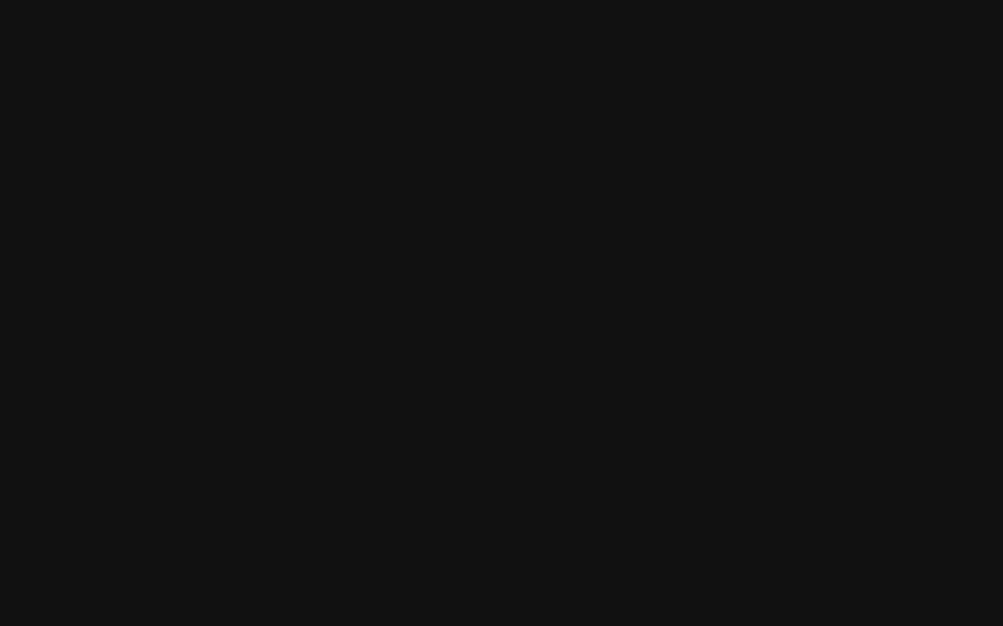
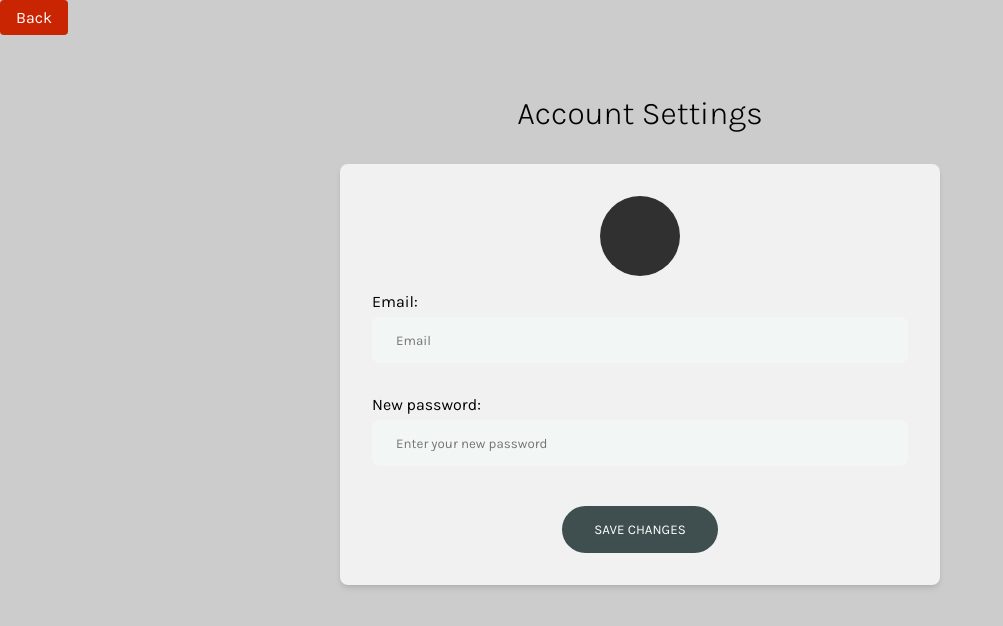
Before and after one commit to momo2611/movie-nuxt-app, a Nuxt app: page /profile/Profile in a window 1280 px wide. Before the commit this address had no page. Shown: the top 626 px of the page, without its empty margins (0-1003 px from the left). Built offline with nearby package versions, Linux system fonts and the light colour scheme.

Commit message:
add profile, change pass

```diff
--- a/components/Header.vue
+++ b/components/Header.vue
@@ -15,9 +15,13 @@
     >
       Log out
     </div>
-    <div v-if="user" class="button button-light username">
+    <NuxtLink
+      :to="{ name: 'profile-Profile' }"
+      v-if="user"
+      class="button button-light username"
+    >
       {{ this.$fire.auth.currentUser.email }}
-    </div>
+    </NuxtLink>
   </div>
 </template>
 
--- /dev/null
+++ b/pages/profile/Profile.vue
@@ -0,0 +1,153 @@
+<template>
+  <div class="profile">
+    <Modal
+      v-if="modalActive"
+      :modalMessage="modalMessage"
+      @close-modal="closeModal"
+    />
+    <NuxtLink class="button" :to="{ name: 'index' }">Back</NuxtLink>
+
+    <div class="container">
+      <h2>Account Settings</h2>
+      <div class="profile-info">
+        <div class="initials"></div>
+        <!-- email -->
+        <div class="input">
+          <label for="email">Email:</label>
+          <input disabled type="text" id="email" placeholder="Email" />
+        </div>
+        <!-- new-password -->
+        <div class="input">
+          <label for="newpassword">New password:</label>
+          <input
+            placeholder="Enter your new password"
+            type="password"
+            id="newpassword"
+            v-model="newpassword"
+          />
+        </div>
+        <button @click.prevent="updateProfile">Save Changes</button>
+      </div>
+    </div>
+  </div>
+</template>
+
+<script>
+import { updatePassword } from 'firebase/auth'
+import Modal from '../../components/Modal.vue'
+export default {
+  name: 'Profile',
+  data() {
+    return {
+      cpassword: '',
+      newpassword: '',
+      modalMessage: 'Changes were saved!',
+      modalActive: null,
+    }
+  },
+  methods: {
+    updateProfile() {
+      const that = this
+      updatePassword(this.$fire.auth.currentUser, this.newpassword)
+        .then(() => {
+          that.modalActive = !that.modalActive
+
+          setTimeout(function () {
+            window.location.reload(true)
+          }, 10000)
+        })
+        .catch((err) => {
+          that.modalActive = !that.modalActive
+          that.modalMessage = err.message
+        })
+    },
+    closeModal() {
+      this.modalActive = !this.modalActive
+    },
+  },
+  components: { Modal },
+}
+</script>
+<style lang="scss" scoped>
+button {
+  transition: 500ms ease all;
+  cursor: pointer;
+  margin-top: 24px;
+  padding: 16px 32px;
+  background-color: #3f4e4f;
+  color: #fff;
+  border-radius: 24px;
+  border: none;
+  text-transform: uppercase;
+  align-self: center;
+  &:focus {
+    outline: none;
+  }
+  &:hover {
+    background-color: rgba(162, 123, 92, 0.7);
+  }
+}
+.profile {
+  background-color: #ccc;
+  height: 100vh;
+  .container {
+    max-width: 1000px;
+    padding: 60px 25px;
+
+    h2 {
+      text-align: center;
+      margin-bottom: 16px;
+      font-weight: 300;
+      font-size: 32px;
+    }
+
+    .profile-info {
+      border-radius: 8px;
+      box-shadow: 0 4px 6px -1px rgba(0, 0, 0, 0.1),
+        0 2px 4px -1px rgba(0, 0, 0, 0.06);
+      padding: 32px;
+      background-color: #f1f1f1;
+      display: flex;
+      flex-direction: column;
+      max-width: 600px;
+      margin: 32px auto;
+
+      .initials {
+        position: initial;
+        width: 80px;
+        height: 80px;
+        font-size: 32px;
+        background-color: #303030;
+        color: #fff;
+        display: flex;
+        align-self: center;
+        align-items: center;
+        justify-content: center;
+        border-radius: 50%;
+      }
+
+      .input {
+        margin: 16px 0;
+
+        label {
+          font-size: 16px;
+          display: block;
+          padding-bottom: 6px;
+        }
+        input {
+          width: 100%;
+          border: none;
+          background-color: #f2f7f6;
+          padding: 4px 4px 4px 24px;
+          height: 46px;
+          border-radius: 8px;
+
+          &:focus {
+            outline: none;
+          }
+        }
+      }
+    }
+  }
+}
+</style>
```
Also changed, not shown: .eslintrc.js.
